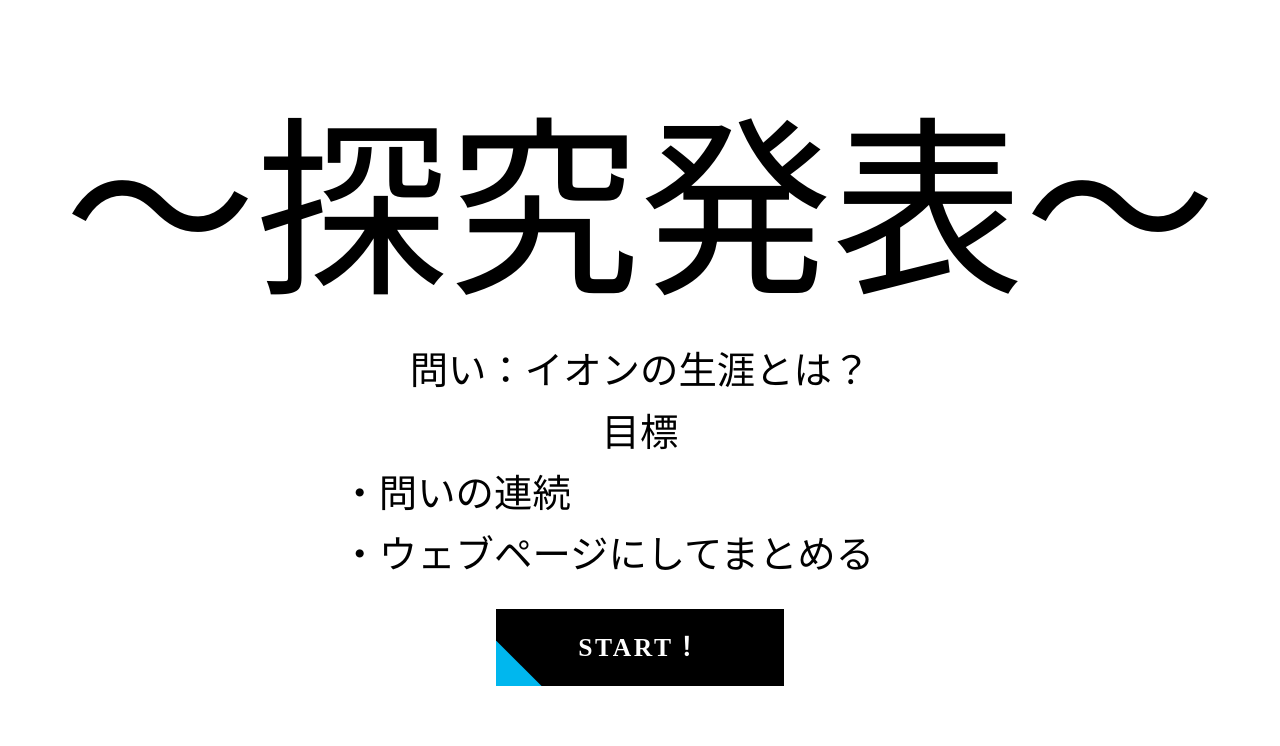
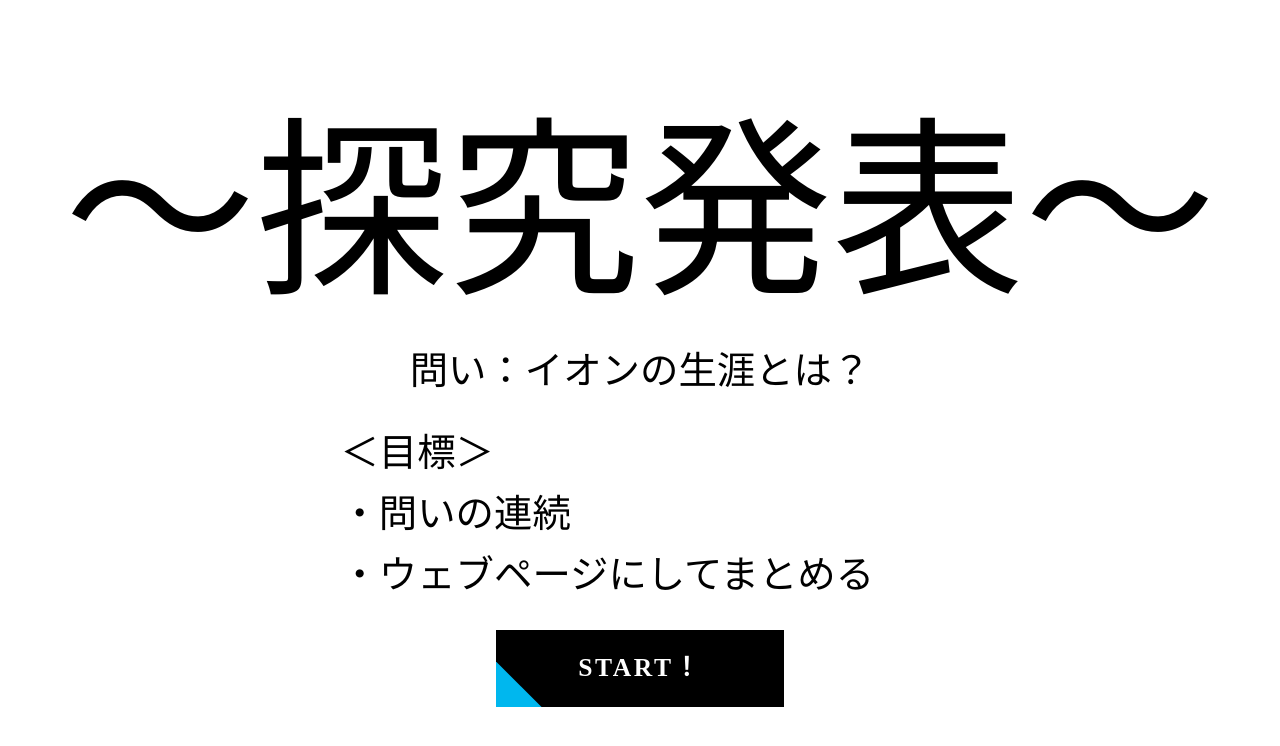
Before and after one commit to kisokun1939/slide0-1, a plain HTML site: page index.html in a window 1280 px wide. Drawn offline with Linux system fonts and the light colour scheme; a web font is replaced by a local one.

Commit message:
Update index.html

```diff
--- a/index.html
+++ b/index.html
@@ -13,9 +13,9 @@
   <div class="center">
     <p id="title">〜探究発表〜</p>
     <p id="content">問い：イオンの生涯とは？</p><p></p>
-    <p id="content">目標</p>
   </div>
   <div class="left" style="margin-left:25vw">
+    <p id="content" style="margin-top:2vw">＜目標＞</p>
     <p id="content">・問いの連続</p>
     <p id="content">・ウェブページにしてまとめる</p>
   </div>
```
